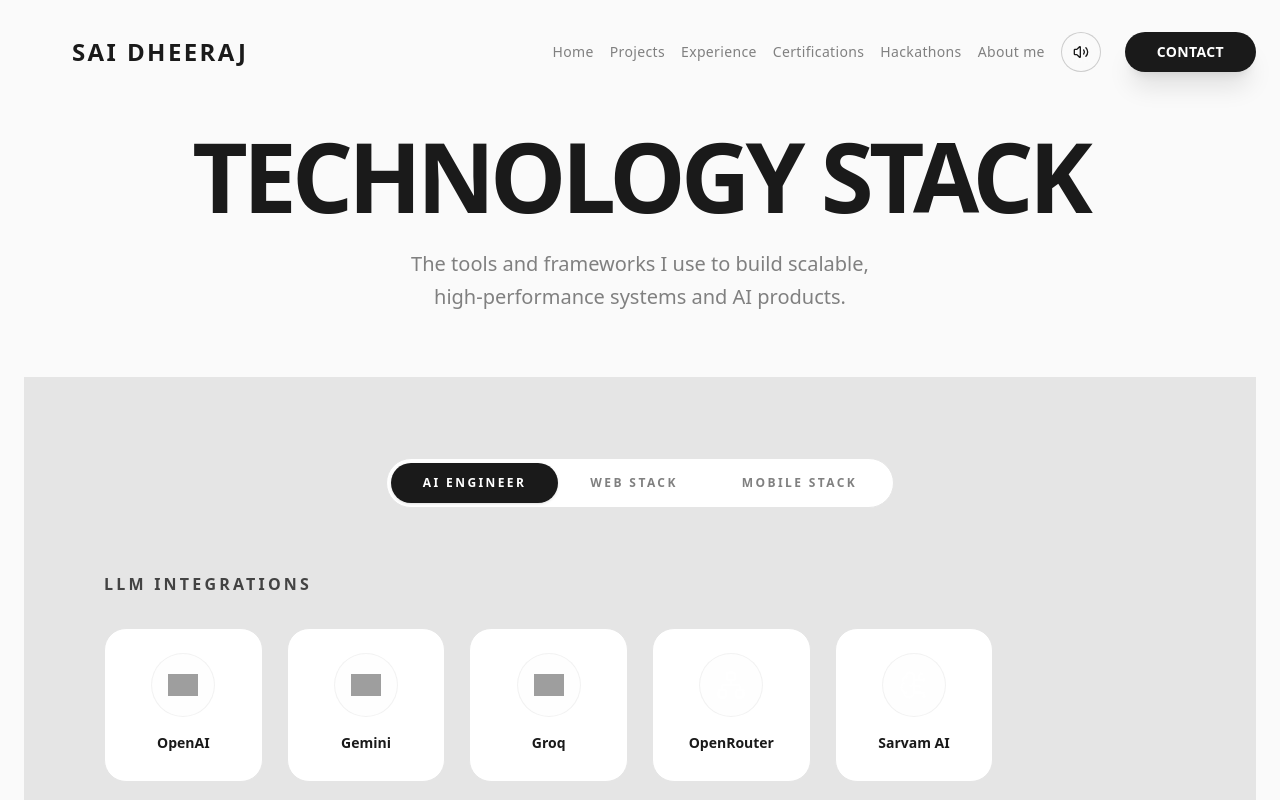
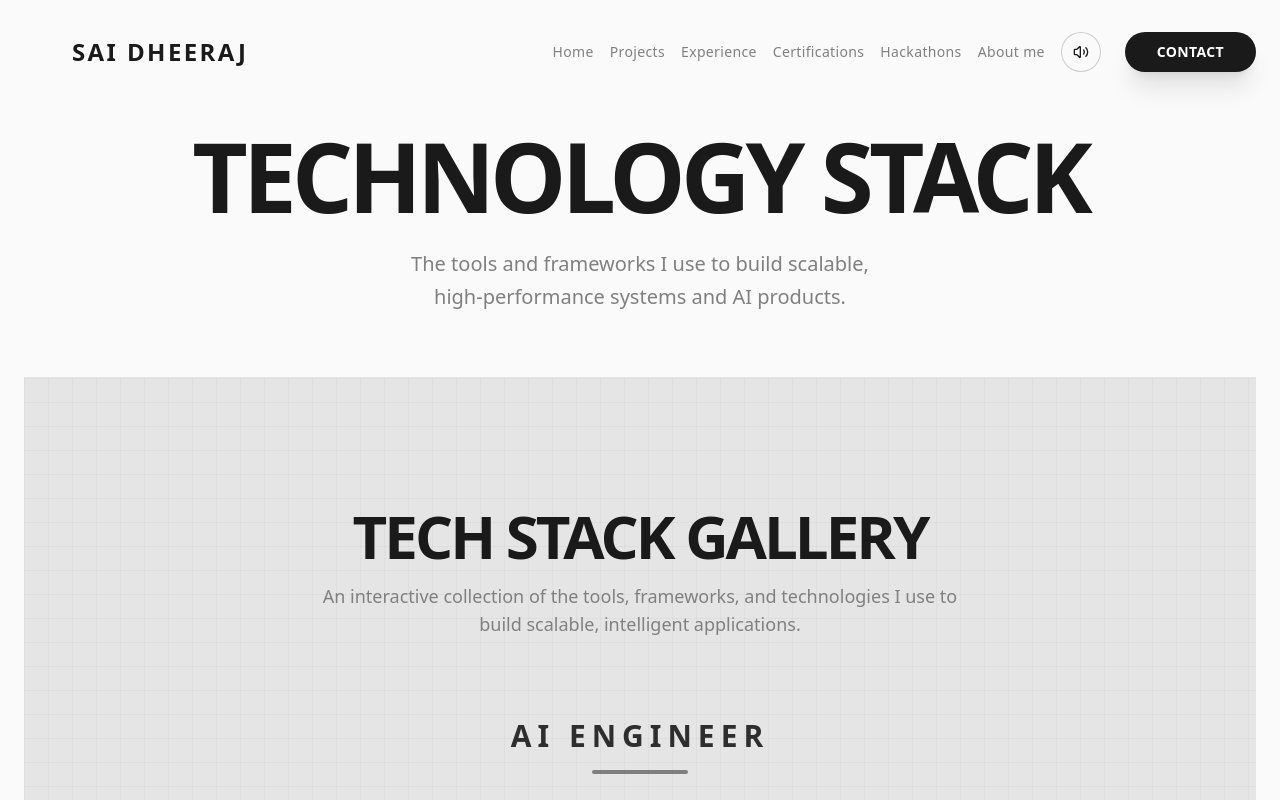
Before and after one commit to SaiDheeraj-19/Portfolio-, a Next.js app: page /tech-stack in a window 1280 px wide. Shown: the top 800 px of the page. Built offline with nearby package versions, Linux system fonts and the light colour scheme; grey boxes are pictures that could not be loaded.

Commit message:
feat: redesign tech stack to Icon Gallery layout

```diff
--- a/src/components/tools-bento-grid.tsx
+++ b/src/components/tools-bento-grid.tsx
@@ -12,7 +12,6 @@
     DialogDescription,
 } from "@/components/ui/dialog"
 import { Meteors } from "@/components/ui/meteors"
-import { Tabs, TabsList, TabsTrigger, TabsContent } from "@/components/ui/tabs"
 import * as LucideIcons from "lucide-react"
 
 const containerVariants = {
@@ -50,43 +49,31 @@
     }
 
     return (
-        <section id="tech-grid" className="bg-secondary py-12 md:py-20 px-4 sm:px-6 md:px-20 border-t border-border min-h-screen">
-            <div className="max-w-7xl mx-auto">
+        <section id="tech-gallery" className="bg-secondary py-16 md:py-32 px-4 sm:px-6 md:px-20 border-t border-border min-h-screen relative overflow-hidden">
+            <div className="absolute inset-0 bg-[linear-gradient(to_right,#80808012_1px,transparent_1px),linear-gradient(to_bottom,#80808012_1px,transparent_1px)] bg-[size:24px_24px]"></div>
 
-                <Tabs defaultValue="AI Engineer" className="w-full">
-                    <div className="flex justify-center mb-16">
-                        <TabsList className="bg-card border border-border p-1 rounded-full overflow-hidden flex flex-wrap md:flex-nowrap justify-center h-auto">
-                            {categories.map(cat => (
-                                <TabsTrigger
-                                    key={cat}
-                                    value={cat}
-                                    className="rounded-full px-4 md:px-8 py-2 md:py-3 text-[10px] md:text-xs font-bold uppercase tracking-[0.2em] data-[state=active]:bg-primary data-[state=active]:text-primary-foreground transition-all duration-300 whitespace-nowrap"
-                                >
-                                    {cat}
-                                </TabsTrigger>
-                            ))}
-                        </TabsList>
+            <div className="max-w-7xl mx-auto relative z-10">
+                <div className="text-center mb-20 space-y-4">
+                    <h2 className="text-4xl md:text-6xl font-black uppercase tracking-tighter text-foreground">
+                        Tech Stack <span className="text-primary">Gallery</span>
+                    </h2>
+                    <p className="text-muted-foreground text-sm md:text-lg max-w-2xl mx-auto">
+                        An interactive collection of the tools, frameworks, and technologies I use to build scalable, intelligent applications.
+                    </p>
                 </div>
 
+                <div className="space-y-32">
                     {categories.map(cat => {
                         const catTools = tools.filter(t => t.category === cat);
-
-                        // Group by description (sub-category)
-                        const groupedTools = catTools.reduce((acc, tool) => {
-                            if (!acc[tool.description]) acc[tool.description] = [];
-                            acc[tool.description].push(tool);
-                            return acc;
-                        }, {} as Record<string, Tool[]>);
+                        if (catTools.length === 0) return null;
 
                         return (
-                            <TabsContent key={cat} value={cat} className="space-y-16 md:space-y-24 mt-0">
-                                {Object.entries(groupedTools).map(([subCategory, items]) => (
-                                    <div key={subCategory} className="space-y-8">
-                                        <div className="flex items-center gap-6">
-                                            <h2 className="text-sm md:text-base font-black uppercase tracking-[0.2em] text-foreground/80">
-                                                {subCategory}
-                                            </h2>
-                                            <div className="h-px bg-border flex-1" />
+                            <div key={cat} className="space-y-12">
+                                <div className="flex flex-col items-center gap-4">
+                                    <h3 className="text-2xl md:text-3xl font-bold uppercase tracking-[0.2em] text-foreground/90 text-center">
+                                        {cat}
+                                    </h3>
+                                    <div className="h-1 w-24 bg-primary rounded-full opacity-50" />
                                 </div>
 
                                 <motion.div
@@ -94,45 +81,57 @@
                                     initial="hidden"
                                     whileInView="visible"
                                     viewport={{ once: true, margin: "-100px" }}
-                                            className="grid grid-cols-2 md:grid-cols-4 lg:grid-cols-6 gap-4 md:gap-6"
+                                    className="flex flex-wrap justify-center gap-6 md:gap-8 lg:gap-10"
                                 >
-                                            {items.map((tool) => (
+                                    {catTools.map((tool) => (
                                         <motion.div
                                             key={tool.name}
-                                                    layoutId={`card-${tool.slug}`}
+                                            layoutId={`gallery-${tool.slug}`}
                                             onClick={() => setSelectedTool(tool)}
-                                                    className="group relative flex flex-col items-center justify-center p-4 md:p-6 bg-card border border-border rounded-2xl md:rounded-3xl cursor-pointer hover:border-primary transition-colors active:scale-95 overflow-hidden"
-                                                    whileHover={{ y: -5 }}
+                                            className="group relative flex flex-col items-center justify-center cursor-pointer transition-all active:scale-95"
+                                            whileHover={{ y: -8 }}
                                         >
-                                                    <div className="absolute inset-0 h-full w-full bg-primary/5 transform scale-[0.80] rounded-full blur-3xl opacity-0 group-hover:opacity-100 transition-opacity duration-500" />
+                                            {/* Glowing Background Blob */}
+                                            <div
+                                                className="absolute inset-0 rounded-full blur-2xl opacity-0 group-hover:opacity-40 transition-opacity duration-500 pointer-events-none"
+                                                style={{ backgroundColor: `#${tool.color}` }}
+                                            />
 
-                                                    <div className="relative z-10 p-3 md:p-4 bg-muted/20 border border-border/50 rounded-full mb-3 md:mb-4 group-hover:scale-110 group-hover:bg-background group-hover:border-primary/30 transition-all duration-300 flex items-center justify-center h-14 w-14 md:h-16 md:w-16">
-                                                        {renderIcon(tool, "w-6 h-6 md:w-8 md:h-8")}
+                                            {/* Glassmorphic Icon Container */}
+                                            <div className="relative z-10 p-5 md:p-8 bg-background/50 backdrop-blur-xl border border-border/50 rounded-2xl md:rounded-3xl shadow-xl group-hover:shadow-[0_0_40px_rgba(0,0,0,0.5)] group-hover:bg-background/80 group-hover:border-border transition-all duration-300 flex items-center justify-center h-24 w-24 md:h-32 md:w-32">
+                                                {renderIcon(tool, "w-12 h-12 md:w-16 md:h-16", 64, 64)}
                                             </div>
-                                                    <h3 className="relative z-10 text-xs md:text-sm font-bold text-card-foreground mb-1 text-center line-clamp-2 px-2">{tool.name}</h3>
 
-                                                    {/* Meteors Effect on Hover */}
-                                                    <div className="absolute inset-x-0 bottom-0 h-1/2 overflow-hidden opacity-0 group-hover:opacity-100 transition-opacity duration-500 pointer-events-none">
-                                                        <Meteors number={10} />
+                                            {/* Name Tooltip (visible on hover) */}
+                                            <div className="absolute -bottom-8 opacity-0 group-hover:opacity-100 transform translate-y-2 group-hover:translate-y-0 transition-all duration-300 pointer-events-none whitespace-nowrap z-20">
+                                                <span className="bg-foreground text-background text-xs md:text-sm font-bold px-3 py-1.5 rounded-md shadow-lg">
+                                                    {tool.name}
+                                                </span>
                                             </div>
                                         </motion.div>
                                     ))}
                                 </motion.div>
                             </div>
-                                ))}
-                            </TabsContent>
                         )
                     })}
-                </Tabs>
+                </div>
             </div>
 
             <Dialog open={!!selectedTool} onOpenChange={(open) => !open && setSelectedTool(null)}>
-                <DialogContent className="bg-card border-border text-card-foreground sm:max-w-md rounded-3xl">
+                <DialogContent className="bg-card/90 backdrop-blur-2xl border-border text-card-foreground sm:max-w-md rounded-3xl shadow-2xl">
                     <DialogHeader className="flex flex-col items-center gap-6 pt-4">
-                        <div className="relative w-24 h-24 bg-muted/20 rounded-full p-6 border border-border flex items-center justify-center shadow-inner">
-                            {selectedTool && renderIcon(selectedTool, "w-12 h-12")}
+                        <div
+                            className="relative w-28 h-28 rounded-full p-6 border flex items-center justify-center shadow-inner overflow-hidden"
+                            style={{ borderColor: `#${selectedTool?.color}40`, backgroundColor: `#${selectedTool?.color}10` }}
+                        >
+                            {selectedTool && renderIcon(selectedTool, "w-16 h-16", 100, 100)}
+
+                            {/* Meteors Effect in Modal */}
+                            <div className="absolute inset-0 overflow-hidden pointer-events-none opacity-50">
+                                <Meteors number={15} />
                             </div>
-                        <div className="space-y-2">
+                        </div>
+                        <div className="space-y-3">
                             <DialogTitle className="text-3xl font-black tracking-tighter text-center uppercase">
                                 {selectedTool?.name}
                             </DialogTitle>
@@ -142,7 +141,15 @@
                         </div>
                     </DialogHeader>
                     <div className="mt-8 mb-4 flex justify-center">
-                        <span className="text-[10px] font-bold text-primary bg-primary/10 border border-primary/20 px-4 py-1.5 rounded-full uppercase tracking-[0.2em]">
+                        <span
+                            className="text-[10px] font-bold px-4 py-1.5 rounded-full uppercase tracking-[0.2em]"
+                            style={{
+                                color: `#${selectedTool?.color}`,
+                                backgroundColor: `#${selectedTool?.color}20`,
+                                borderColor: `#${selectedTool?.color}40`,
+                                borderWidth: '1px'
+                            }}
+                        >
                             {selectedTool?.category}
                         </span>
                     </div>
--- a/src/data/tools.ts
+++ b/src/data/tools.ts
@@ -49,12 +49,12 @@
     { name: "OpenAI", slug: "openai", color: "000000", description: "LLM Integrations", category: "AI Engineer" },
     { name: "Gemini", slug: "google", color: "4285F4", description: "LLM Integrations", category: "AI Engineer" },
     { name: "Groq", slug: "groq", color: "000000", description: "LLM Integrations", category: "AI Engineer" },
-    { name: "OpenRouter", slug: "Network", color: "FFFFFF", description: "LLM Integrations", category: "AI Engineer", isLucide: true },
-    { name: "Sarvam AI", slug: "BrainCircuit", color: "FFFFFF", description: "LLM Integrations", category: "AI Engineer", isLucide: true },
+    { name: "OpenRouter", slug: "openrouter", color: "FFFFFF", description: "LLM Integrations", category: "AI Engineer", icon: "https://openrouter.ai/favicon.ico" },
+    { name: "Sarvam AI", slug: "sarvamai", color: "FFFFFF", description: "LLM Integrations", category: "AI Engineer", icon: "https://avatars.githubusercontent.com/u/152391264?s=200&v=4" },
 
     // AI Frameworks & RAG
     { name: "LangChain", slug: "langchain", color: "121212", description: "AI Frameworks & RAG", category: "AI Engineer" },
-    { name: "LlamaIndex", slug: "BookOpen", color: "FFFFFF", description: "AI Frameworks & RAG", category: "AI Engineer", isLucide: true },
+    { name: "LlamaIndex", slug: "llamaindex", color: "FFFFFF", description: "AI Frameworks & RAG", category: "AI Engineer", icon: "https://avatars.githubusercontent.com/u/132170308?s=200&v=4" },
     { name: "Qdrant", slug: "qdrant", color: "000000", description: "AI Frameworks & RAG", category: "AI Engineer" },
     { name: "RAG", slug: "Database", color: "FFFFFF", description: "AI Frameworks & RAG", category: "AI Engineer", isLucide: true },
     { name: "Embeddings", slug: "Binary", color: "FFFFFF", description: "AI Frameworks & RAG", category: "AI Engineer", isLucide: true },
@@ -74,6 +74,6 @@
 
     // Multimodal AI
     { name: "Vision LLMs", slug: "Eye", color: "FFFFFF", description: "Multimodal AI", category: "AI Engineer", isLucide: true },
-    { name: "SpeechBrain", slug: "AudioLines", color: "FFFFFF", description: "Multimodal AI", category: "AI Engineer", isLucide: true },
+    { name: "SpeechBrain", slug: "speechbrain", color: "FFFFFF", description: "Multimodal AI", category: "AI Engineer", icon: "https://avatars.githubusercontent.com/u/55152399?s=200&v=4" },
     { name: "Speech-to-Text", slug: "Mic", color: "FFFFFF", description: "Multimodal AI", category: "AI Engineer", isLucide: true }
 ];
```
Lines whose indentation alone changed are shown as unchanged.
